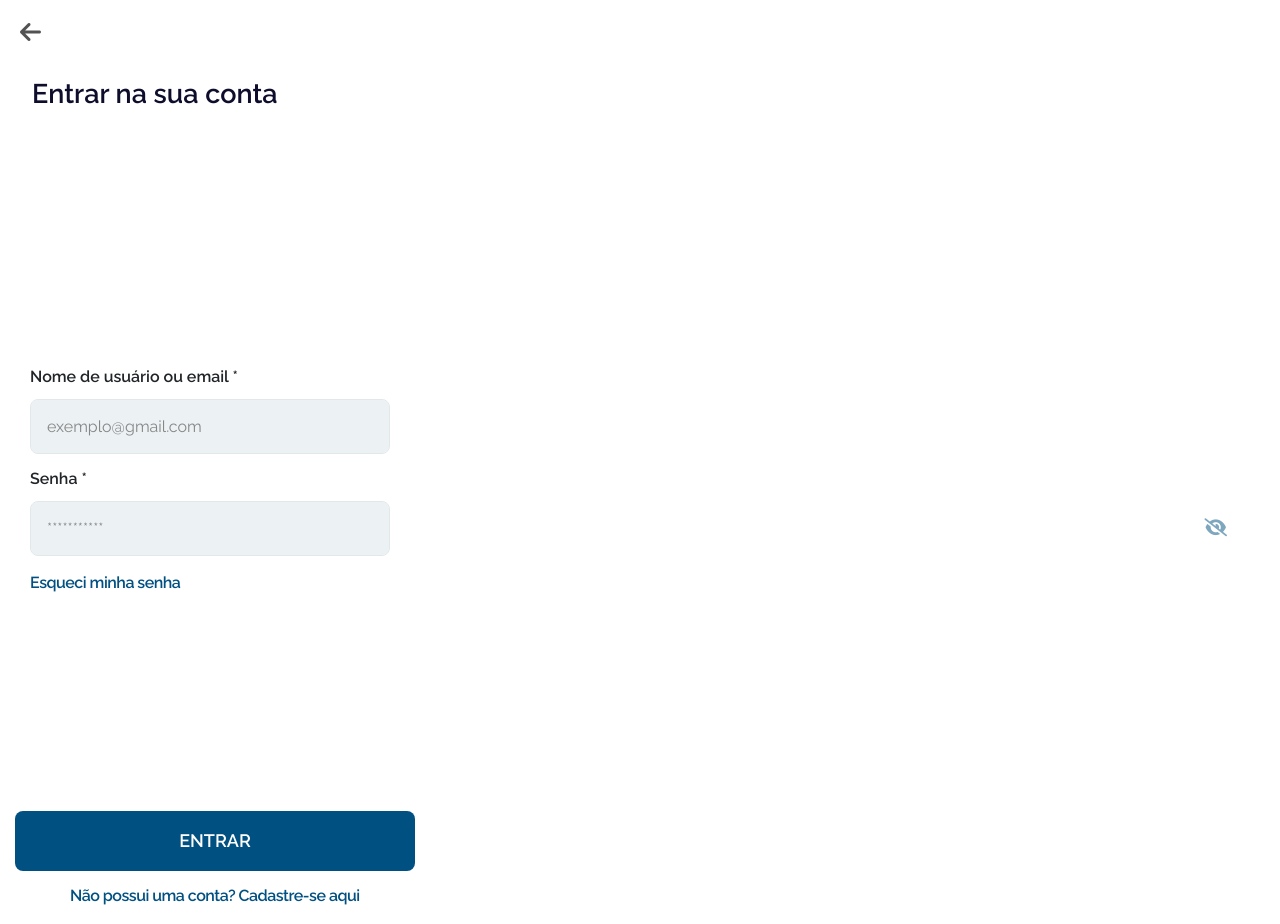
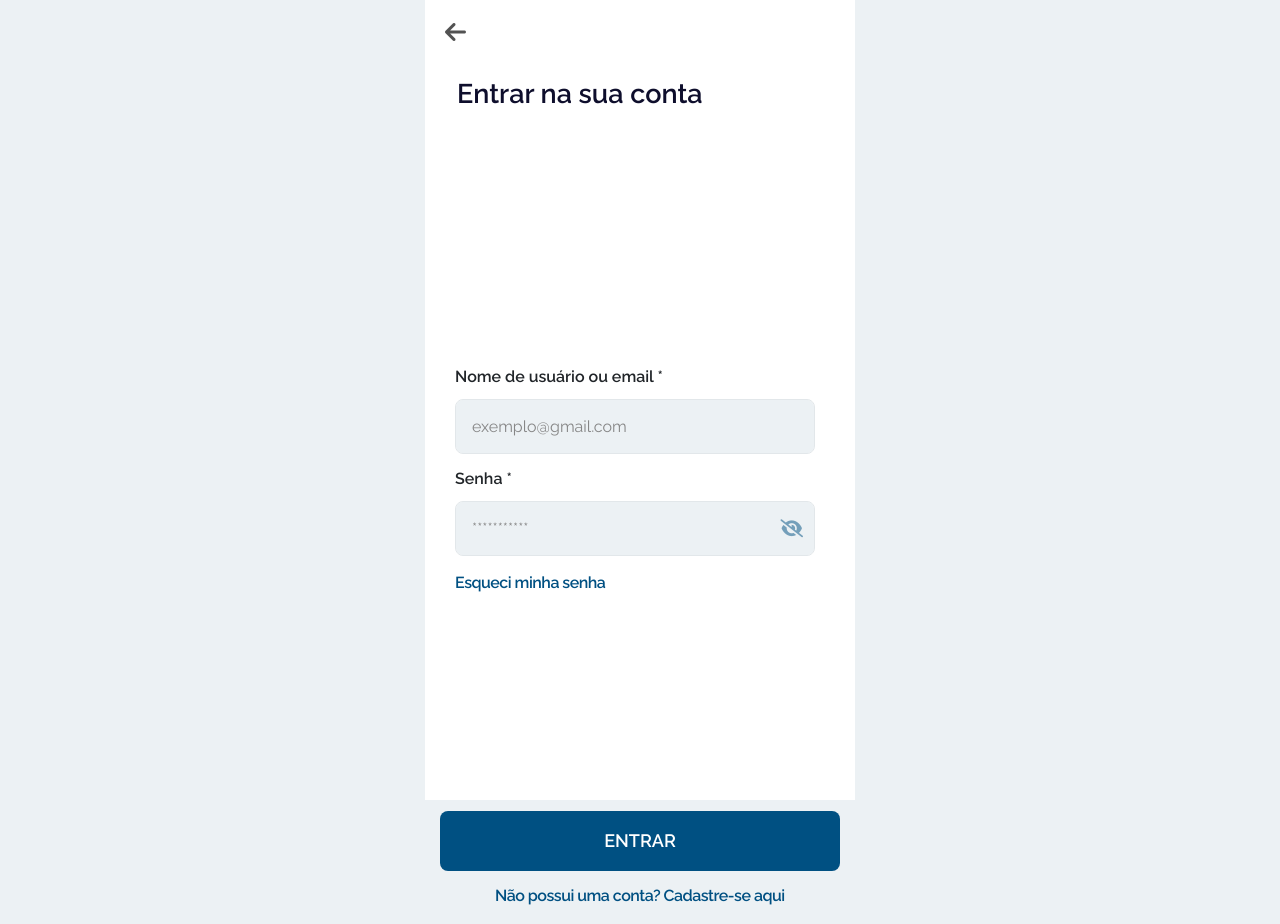
Before and after one commit to ericksoares13/INF221-COOLVERT, a Flask app: page /entrarLogin in a window 1280 px wide. Run offline with Flask 3, Linux system fonts and the light colour scheme; some libraries are stand-ins or nearby versions.

Commit message:
ajustando as telas

```diff
--- a/app/templates/chat.html
+++ b/app/templates/chat.html
@@ -15,10 +15,11 @@
             display: flex;
             flex-direction: column;
             overflow: hidden;
-            background-color: #f5f5f5;
+            background-color: #ECF1F4;
         }
 
         .container-chat {
+            background-color: #ffffff;
             max-width: 430px;
             margin: 0 auto;
             width: 100%;
@@ -128,7 +129,7 @@
         }
 
         .message-text.other-message {
-            background-color: white;
+            background-color: #f3f3f3;
         }
 
         .chat-footer input {
--- a/app/templates/chatHirer.html
+++ b/app/templates/chatHirer.html
@@ -11,11 +11,11 @@
             position: relative;
             width: 100%;
             max-width: 430px;
-            height: 932px;
+            height: 100vh;
             margin: 0 auto;
             box-sizing: border-box;
             overflow: hidden;
-            background-color: #fff;
+            background-color: #ffffff;
             display: flex;
             flex-direction: column;
             justify-content: space-between;
@@ -25,7 +25,7 @@
             font-family: 'Raleway', sans-serif;
             margin: 0;
             padding: 0;
-            background-color: #ffffff;
+            background-color: #ECF1F4;
             display: flex;
             justify-content: center;
             align-items: center;
--- a/app/templates/chatMusician.html
+++ b/app/templates/chatMusician.html
@@ -11,11 +11,11 @@
             position: relative;
             width: 100%;
             max-width: 430px;
-            height: 932px;
+            height: 100vh;
             margin: 0 auto;
             box-sizing: border-box;
             overflow: hidden;
-            background-color: #fff;
+            background-color: #ffffff;
             display: flex;
             flex-direction: column;
             justify-content: space-between;
@@ -25,7 +25,7 @@
             font-family: 'Raleway', sans-serif;
             margin: 0;
             padding: 0;
-            background-color: #ffffff;
+            background-color: #ECF1F4;
             display: flex;
             justify-content: center;
             align-items: center;
--- a/app/templates/demandsAnswer.html
+++ b/app/templates/demandsAnswer.html
@@ -12,11 +12,11 @@
             position: relative;
             width: 100%;
             max-width: 430px;
-            height: 932px;
+            height: 100vh;
             margin: 0 auto;
             box-sizing: border-box;
             overflow: hidden;
-            background-color: #fff;
+            background-color: #ffffff;
             display: flex;
             flex-direction: column;
             justify-content: space-between;
@@ -26,7 +26,7 @@
             font-family: 'Raleway', sans-serif;
             margin: 0;
             padding: 0;
-            background-color: #ffffff;
+            background-color: #ECF1F4;
             display: flex;
             justify-content: center;
             align-items: center;
--- a/app/templates/hirerHome.html
+++ b/app/templates/hirerHome.html
@@ -11,11 +11,11 @@
             position: relative;
             width: 100%;
             max-width: 430px;
-            height: 932px;
+            height: 100vh;
             margin: 0 auto;
             box-sizing: border-box;
             overflow: hidden;
-            background-color: #fff;
+            background-color: #ffffff;
             display: flex;
             flex-direction: column;
             justify-content: space-between;
@@ -25,7 +25,7 @@
             font-family: 'Raleway', sans-serif;
             margin: 0;
             padding: 0;
-            background-color: #ffffff;
+            background-color: #ECF1F4;
             display: flex;
             justify-content: center;
             align-items: center;
--- a/app/templates/index.html
+++ b/app/templates/index.html
@@ -9,6 +9,7 @@
         body, html {
             height: 100%;
             margin: 0;
+            background-color: #ECF1F4;
         }
 
         .container-body {
--- a/app/templates/login.html
+++ b/app/templates/login.html
@@ -16,6 +16,10 @@
             flex-direction: column;
         }
 
+        body {
+            background-color: #ECF1F4;
+        }
+
         a {
             text-decoration: none;
             color: inherit;
@@ -31,8 +35,15 @@
         }
 
         .content {
+            background-color: white;
             position: relative;
             padding-top: 40px;
+            max-width: 430px;
+            margin: 0 auto;
+            width: 100%;
+            height: 100%;
+            display: flex;
+            flex-direction: column;
         }
 
         h2 {
@@ -160,8 +171,8 @@
 
         .toggle-icon {
             position: absolute;
-            right: 53px;
-            top: 57%;
+            right: 52px;
+            top: 528px;
             transform: translateY(-50%);
             cursor: pointer;
             font-size: 18px;
--- a/app/templates/musicianHome.html
+++ b/app/templates/musicianHome.html
@@ -11,11 +11,11 @@
             position: relative;
             width: 100%;
             max-width: 430px;
-            height: 932px;
+            height: 100vh;
             margin: 0 auto;
             box-sizing: border-box;
             overflow: hidden;
-            background-color: #fff;
+            background-color: #ffffff;
             display: flex;
             flex-direction: column;
             justify-content: space-between;
@@ -25,7 +25,7 @@
             font-family: 'Raleway', sans-serif;
             margin: 0;
             padding: 0;
-            background-color: #ffffff;
+            background-color: #ECF1F4;
             display: flex;
             justify-content: center;
             align-items: center;
```
Also changed, not shown: app/templates/endRegister.html (+11 -0 lines), app/templates/hirerRegister.html (+11 -1 lines), app/templates/musicianRegister.html (+11 -0 lines), app/templates/register.html (+11 -0 lines).
